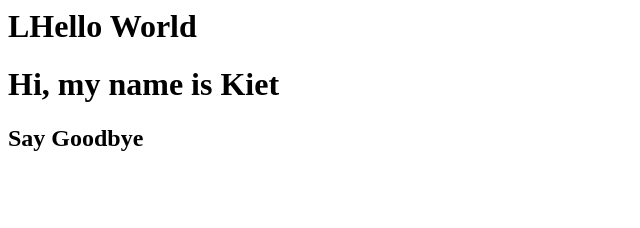
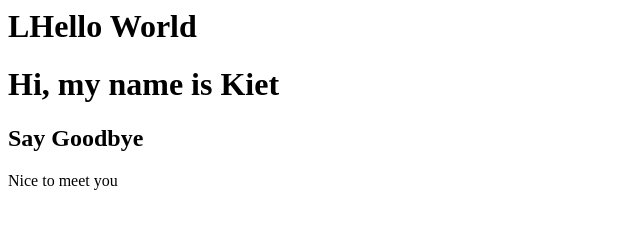
Before and after one commit to KotatsuNik/demogit, a plain HTML site: page index.html in a window 1280 px wide. Shown: the whole page, without its empty margins (0-640 px from the left). Drawn offline with Linux system fonts and the light colour scheme.

Commit message:
add nice to meet you

```diff
--- a/index.html
+++ b/index.html
@@ -1,3 +1,4 @@
 <h1>LHello World </h1>
 <h1>Hi, my name is Kiet</h1>
 <h2>Say Goodbye</h2>
+<p> Nice to meet you</p>
```
